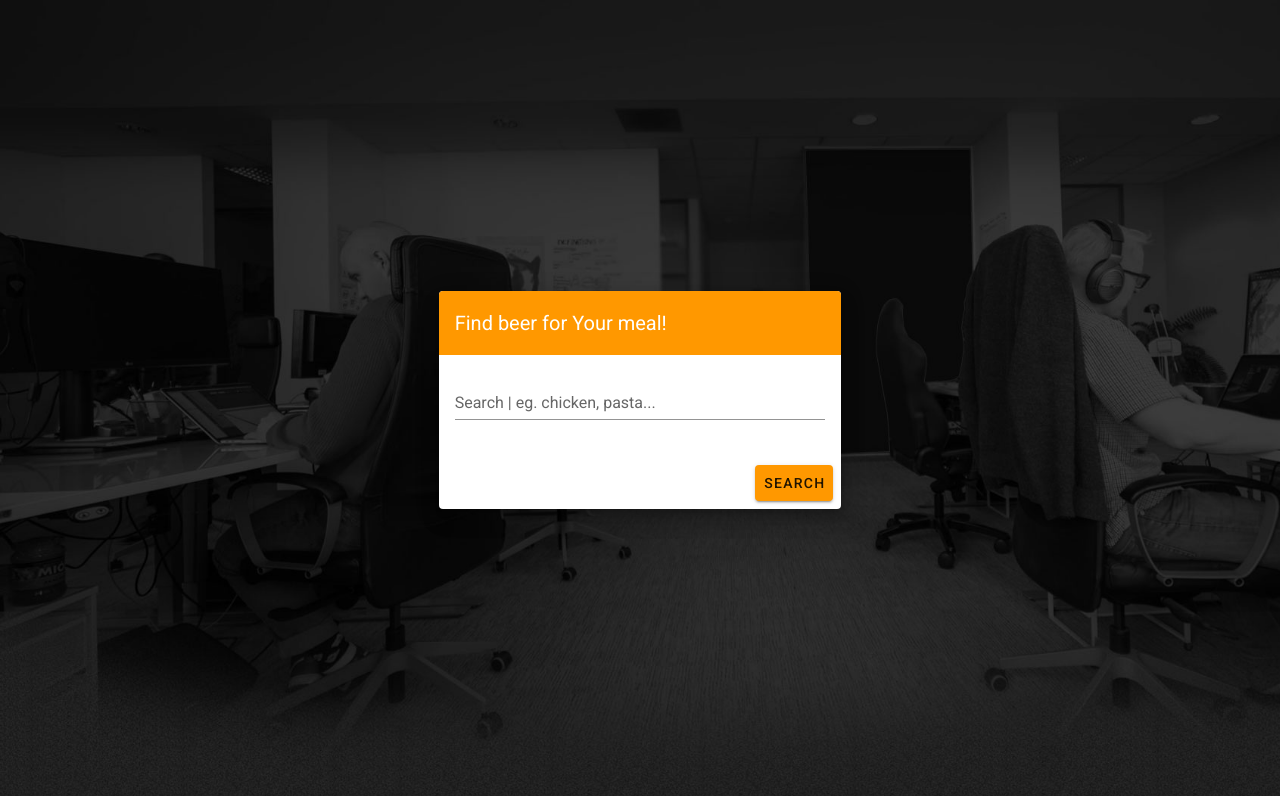
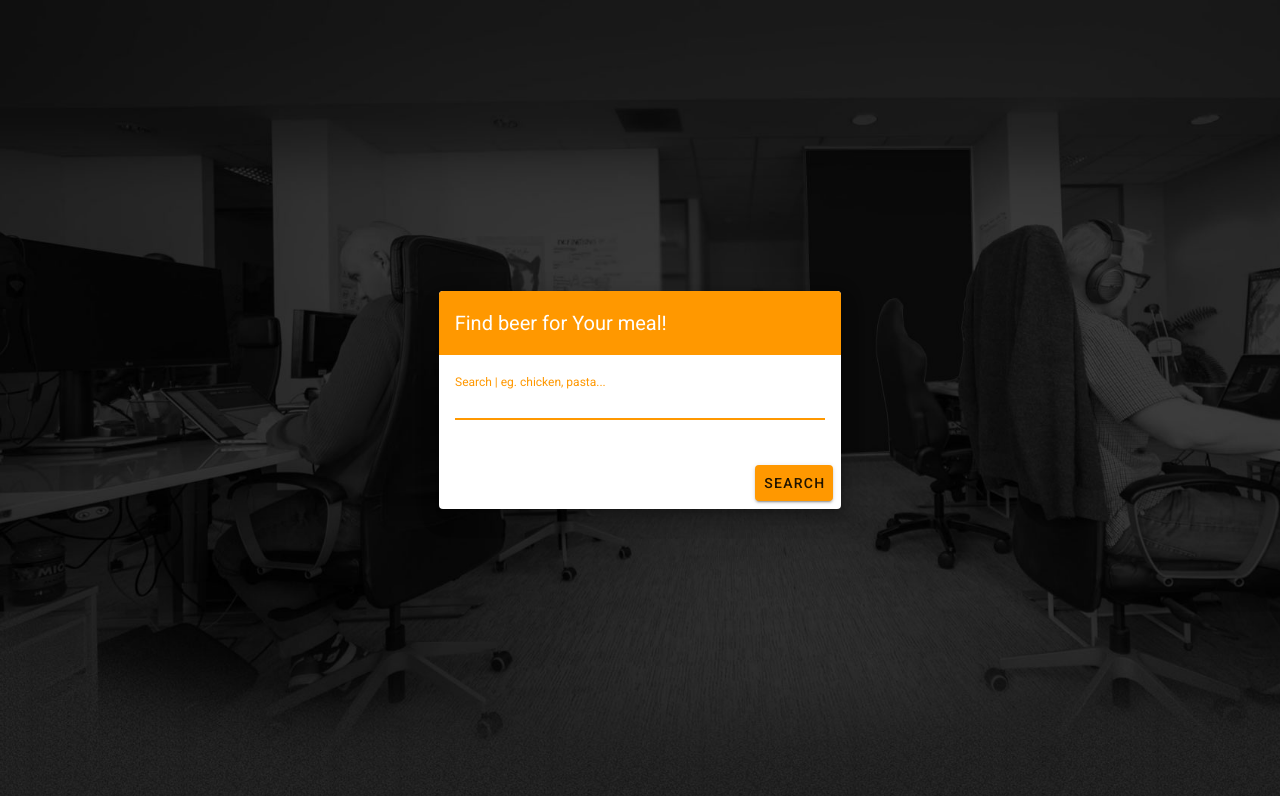
Before and after one commit to merixstudio/vue-nuxtjs, a Nuxt app: page / in a window 1280 px wide. Shown: the top 796 px of the page. Built offline with nearby package versions, Linux system fonts and the light colour scheme.

Commit message:
search input validation

```diff
--- a/pages/index.vue
+++ b/pages/index.vue
@@ -22,7 +22,7 @@
               <v-toolbar-title>Find beer for Your meal!</v-toolbar-title>
               <v-spacer />
             </v-toolbar>
-            <v-form @submit="handleSearchEvent">
+            <v-form ref="form" v-model="valid" lazy-validation @submit.prevent="handleSearchEvent">
               <v-card-text>
                 <v-text-field
                   v-model="search"
@@ -30,11 +30,14 @@
                   name="search"
                   type="text"
                   color="orange"
+                  required
+                  autofocus
+                  :rules="searchRules"
                 />
               </v-card-text>
               <v-card-actions>
                 <v-spacer />
-                <v-btn color="orange" @click="handleSearchEvent">
+                <v-btn color="orange" type="submit">
                   Search
                 </v-btn>
               </v-card-actions>
@@ -47,17 +50,20 @@
 </template>
 
 <script>
-
 export default {
   data () {
     return {
       search: '',
+      valid: true,
+      searchRules: [v => !!v || 'Search is required'],
     };
   },
 
   methods: {
     handleSearchEvent () {
-      this.$router.push(`/list/${this.search}`);
+      if (this.$refs.form.validate()) {
+        this.$router.push(`/list/${this.search}`);
+      }
     },
   },
 };
```
